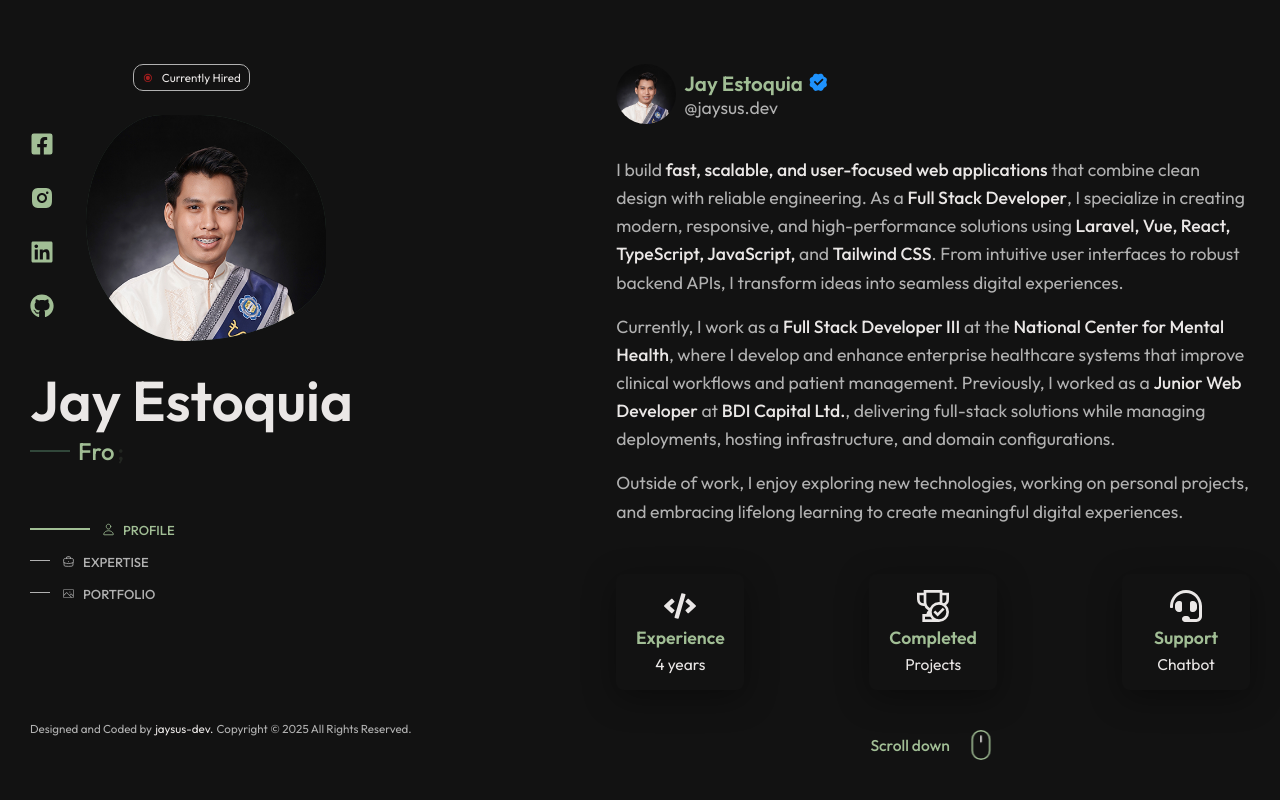
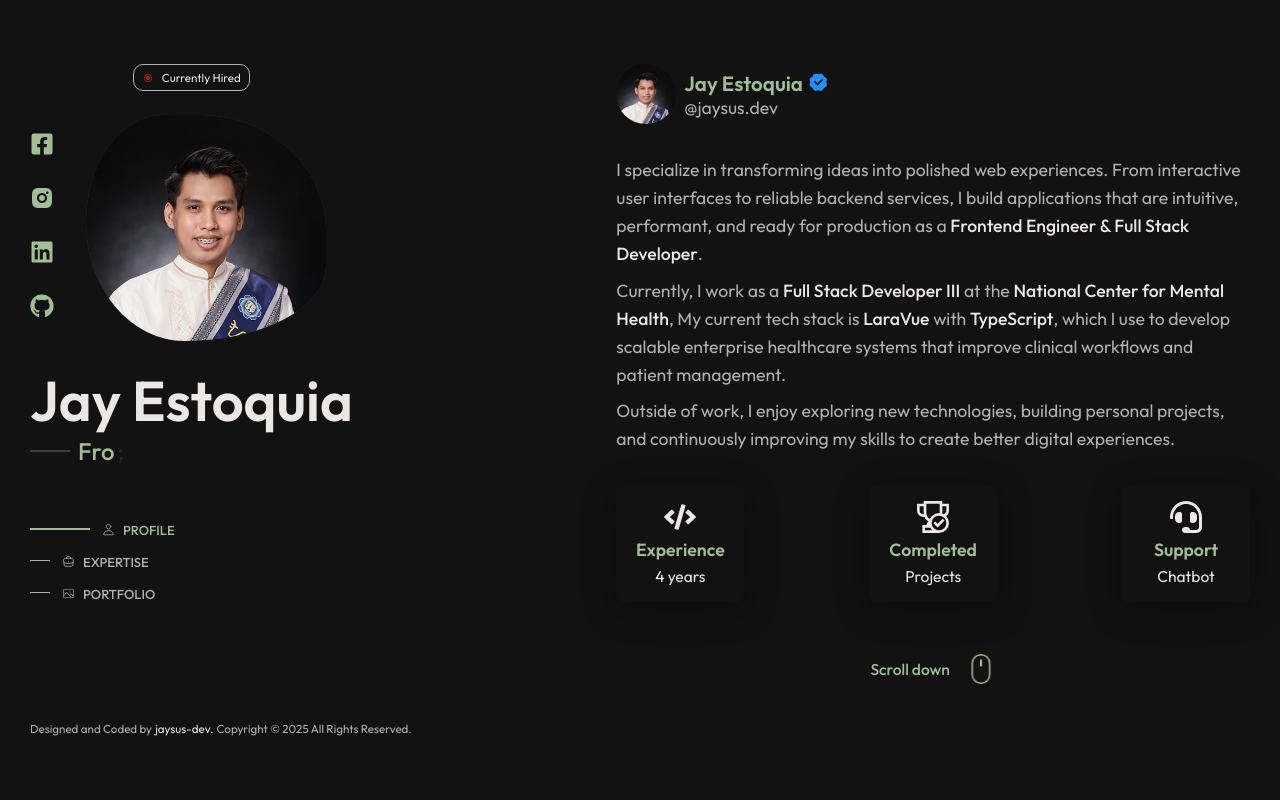
Before and after one commit to Jaysus-dev/jaysus-dev-portfoliov2, a React (Vite) app: page /profile in a window 1280 px wide. Shown: the top 800 px of the page. Built offline with nearby package versions, Linux system fonts and the light colour scheme.

Commit message:
UPDATE: updated profile tweet text

```diff
--- a/src/components/Main/Profile/About/About.css
+++ b/src/components/Main/Profile/About/About.css
@@ -52,7 +52,7 @@
   color: var(--desc-color);
   width: 100%;
   margin-top: var(--mb-1-5);
-  margin-bottom: var(--mb-2-5);
+  margin-bottom: var(--mb-1-5);
 }
 
 .profile__tweet strong {
@@ -61,7 +61,7 @@
 }
 
 .profile__tweet p {
-  margin: 0 0 1rem 0; /* Add spacing between paragraphs */
+  margin: 0 0 0.5rem 0; /* Add spacing between paragraphs */
 }
 
 .profile__tweet p:last-child {
--- a/src/components/Main/Profile/About/About.jsx
+++ b/src/components/Main/Profile/About/About.jsx
@@ -32,32 +32,25 @@ function About() {
 
         <article className="profile__tweet">
           <p>
-            I build{" "}
-            <strong>fast, scalable, and user-focused web applications</strong>{" "}
-            that combine clean design with reliable engineering. As a{" "}
-            <strong>Full Stack Developer</strong>, I specialize in creating
-            modern, responsive, and high-performance solutions using{" "}
-            <strong>Laravel, Vue, React, TypeScript, JavaScript,</strong> and{" "}
-            <strong>Tailwind CSS</strong>. From intuitive user interfaces to
-            robust backend APIs, I transform ideas into seamless digital
-            experiences.
+            I specialize in transforming ideas into polished web experiences.
+            From interactive user interfaces to reliable backend services, I
+            build applications that are intuitive, performant, and ready for
+            production as a{" "}
+            <strong>Frontend Engineer & Full Stack Developer</strong>.
           </p>
 
           <p>
             Currently, I work as a <strong>Full Stack Developer III</strong> at
-            the <strong>National Center for Mental Health</strong>, where I
-            develop and enhance enterprise healthcare systems that improve
-            clinical workflows and patient management. Previously, I worked as a{" "}
-            <strong>Junior Web Developer</strong> at{" "}
-            <strong>BDI Capital Ltd.</strong>, delivering full-stack solutions
-            while managing deployments, hosting infrastructure, and domain
-            configurations.
+            the <strong>National Center for Mental Health</strong>, My current
+            tech stack is <strong>LaraVue</strong> with{" "}
+            <strong>TypeScript</strong>, which I use to develop scalable
+            enterprise healthcare systems that improve clinical workflows and
+            patient management.
           </p>
-
           <p>
-            Outside of work, I enjoy exploring new technologies, working on
-            personal projects, and embracing lifelong learning to create
-            meaningful digital experiences.
+            Outside of work, I enjoy exploring new technologies, building
+            personal projects, and continuously improving my skills to create
+            better digital experiences.
           </p>
         </article>
         <div className="profile__exp">
```
